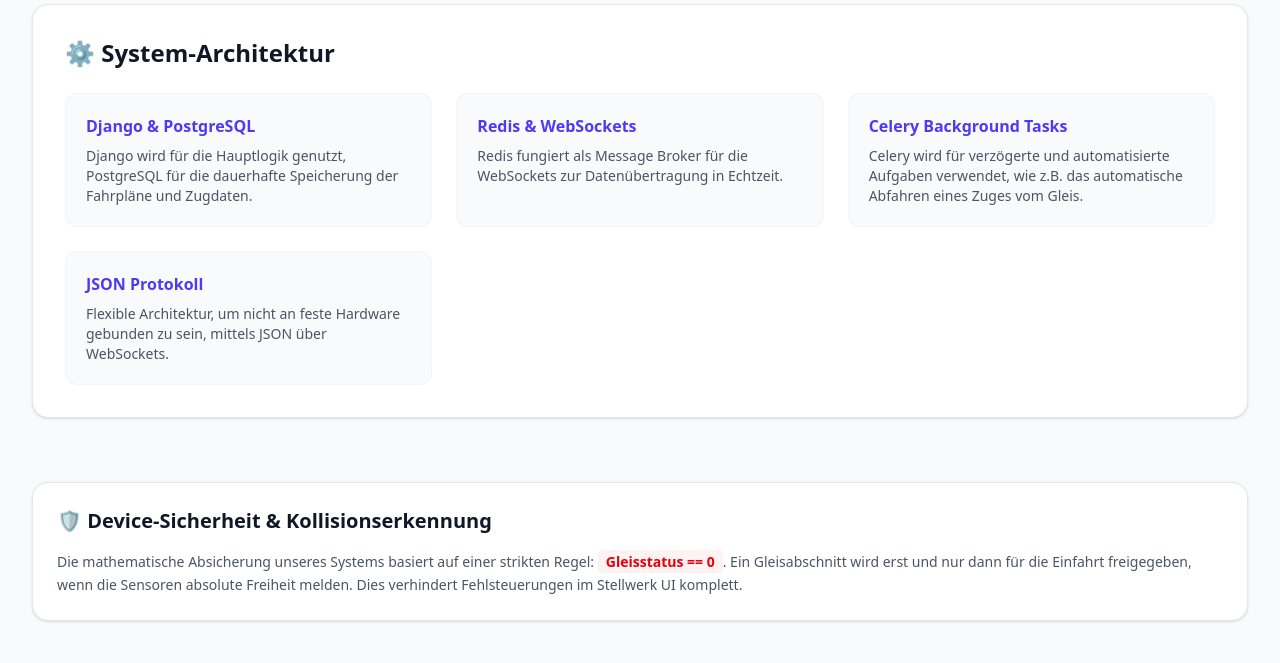
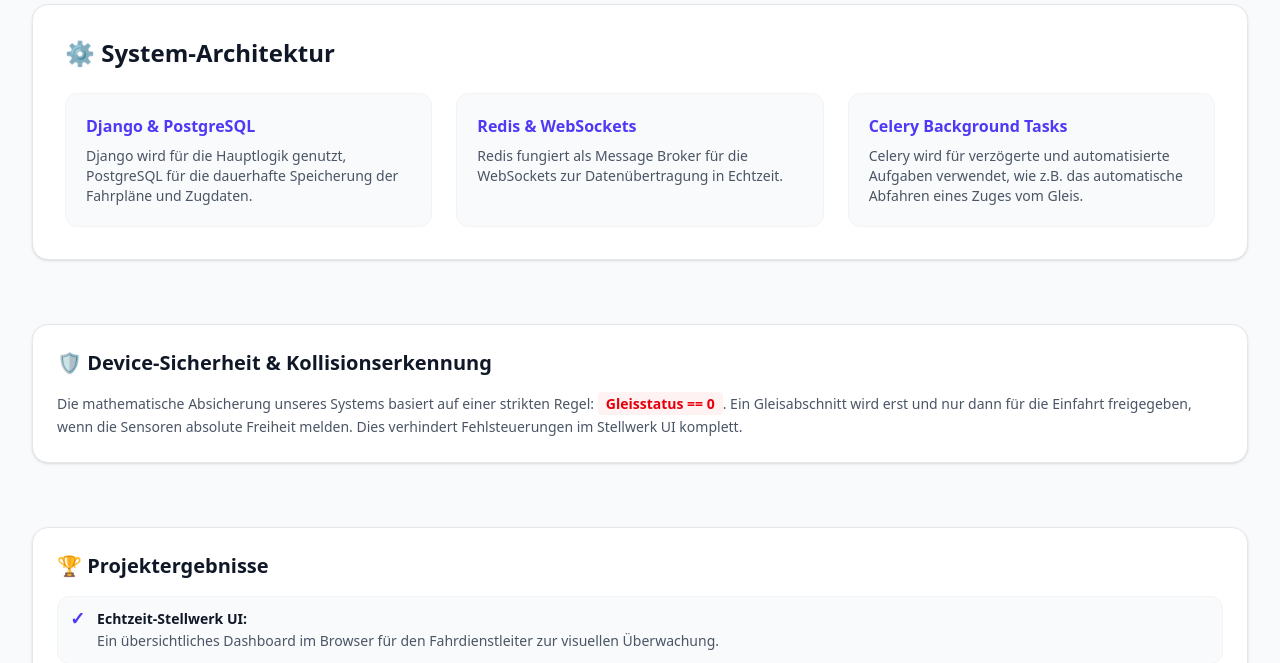
Before and after one commit to Projekt-collab/Intelligenter-Zuganzeiger, a Django app: page / in a window 1280 px wide. Shown: the part 692-1355 px from the top of the page. Run offline with Django 5.2, Linux system fonts and the light colour scheme; parts of the project's set-up code (start-up, migrations or seed data) failed here and were passed over.

Commit message:
Json Block wurde gelöscht

```diff
--- a/web/templates/home.html
+++ b/web/templates/home.html
@@ -79,10 +79,6 @@
                 <h3 class="font-bold text-gray-900 text-base mb-2 text-indigo-600">Celery Background Tasks</h3>
                 <p class="text-sm text-gray-600">Celery wird für verzögerte und automatisierte Aufgaben verwendet, wie z.B. das automatische Abfahren eines Zuges vom Gleis.</p>
             </div>
-            <div class="p-5 bg-gray-50 rounded-xl border border-gray-100">
-                <h3 class="font-bold text-gray-900 text-base mb-2 text-indigo-600">JSON Protokoll</h3>
-                <p class="text-sm text-gray-600">Flexible Architektur, um nicht an feste Hardware gebunden zu sein, mittels JSON über WebSockets.</p>
-            </div>
         </div>
     </div>
     <!-- SICHERHEIT -->
```
